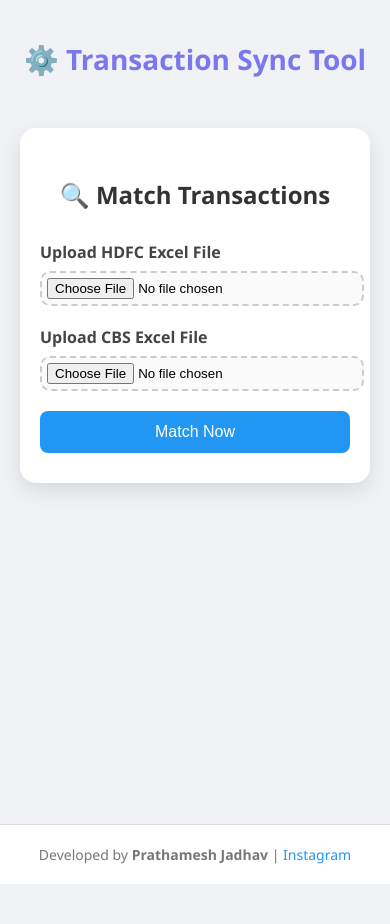
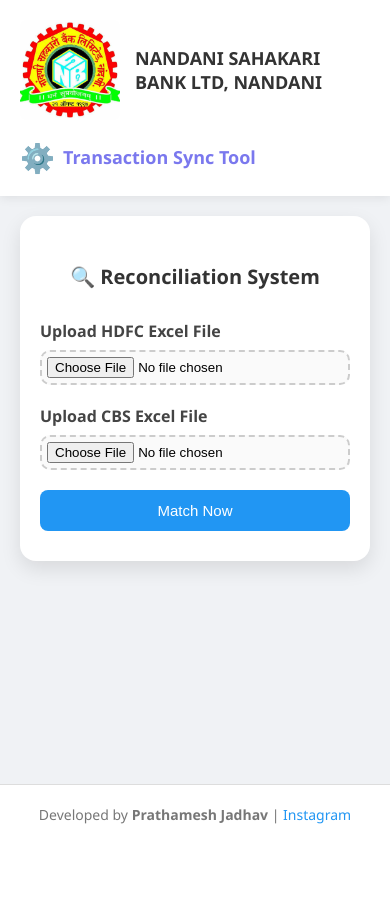
Before and after one commit to PrathameshJadhav30/Smart-Bank-Transaction-Matcher, a Flask app: page / in a window 390 px wide. After the commit the page ends 824 px from the top, so only its background shows below. Run offline with Flask 2, Linux system fonts and the light colour scheme.

Commit message:
Smart Transaction Matcher

```diff
--- a/templates/index.html
+++ b/templates/index.html
@@ -1,25 +1,65 @@
 <!DOCTYPE html>
 <html lang="en">
 <head>
-    <meta charset="UTF-8">
+  <meta charset="UTF-8" />
   <title>Transaction Sync Tool</title>
+  <meta name="viewport" content="width=device-width, initial-scale=1.0" />
   <style>
+    * {
+      box-sizing: border-box;
+    }
+
     body {
       font-family: 'Segoe UI', Tahoma, Geneva, Verdana, sans-serif;
       background-color: #f0f2f5;
       margin: 0;
-            padding: 40px 0;
+      padding: 0;
       display: flex;
       flex-direction: column;
       min-height: 100vh;
     }
 
     .header {
-            text-align: center;
+      background-color: #ffffff;
+      display: flex;
+      justify-content: space-between;
+      align-items: center;
+      padding: 20px 30px;
+      box-shadow: 0 2px 10px rgba(0, 0, 0, 0.08);
+      flex-wrap: wrap;
+    }
+
+    .bank-info {
+      display: flex;
+      align-items: center;
+      gap: 15px;
+    }
+
+    .bank-logo {
+      width: 100px;
+      height: 100px;
+      object-fit: contain;
+      border-radius: 8px;
+    }
+
+    .bank-name {
+      font-size: 20px;
+      font-weight: bold;
+      color: #333;
+    }
+
+    .tool-name {
+      font-size: 22px;
+      font-weight: 700;
+      color: #7a78ee;
+      margin-top: 8px;
+      display: flex;
+      align-items: center;
+      gap: 8px;
+    }
+
+    .tool-name .icon {
       font-size: 28px;
-            font-weight: bold;
-            color: #7a78ee;
-            margin-bottom: 30px;
     }
 
     .container {
@@ -28,7 +68,7 @@
       border-radius: 16px;
       box-shadow: 0 8px 20px rgba(0, 0, 0, 0.1);
       max-width: 500px;
-            margin: auto;
+      margin: 40px auto;
       transition: transform 0.3s ease;
     }
 
@@ -101,25 +141,60 @@
     }
 
     @media (max-width: 600px) {
+      .header {
+        flex-direction: column;
+        align-items: flex-start;
+        gap: 10px;
+        padding: 20px;
+      }
+
+      .tool-name {
+        align-self: flex-end;
+        font-size: 18px;
+        text-align: right;
+        width: 100%;
+      }
+
+      .bank-name {
+        font-size: 18px;
+      }
+
       .container {
         margin: 20px;
         padding: 30px 20px;
+      }
+
+      h2 {
+        font-size: 20px;
+      }
+
+      button {
+        font-size: 15px;
       }
     }
   </style>
 </head>
 <body>
 
-    <div class="header">⚙️ Transaction Sync Tool</div>
+  <div class="header">
+    <div class="bank-info">
+      <img src="{{ url_for('static', filename='bank-logo.jpg') }}" alt="Bank Logo" class="bank-logo" />
+      <div class="bank-name">NANDANI SAHAKARI BANK LTD, NANDANI</div>
+    </div>
+    <div class="tool-name">
+      <span class="icon">⚙️</span>
+      <span>Transaction Sync Tool</span>
+    </div>
+  </div>
 
   <div class="container">
-        <h2>🔍 Match Transactions</h2>
+    <h2>🔍 Reconciliation System</h2>
     <form method="POST" action="/match" enctype="multipart/form-data">
       <label for="hdfc_file">Upload HDFC Excel File</label>
-            <input type="file" id="hdfc_file" name="hdfc_file" required>
+      <input type="file" id="hdfc_file" name="hdfc_file" required />
 
       <label for="cbs_file">Upload CBS Excel File</label>
-            <input type="file" id="cbs_file" name="cbs_file" required>
+      <input type="file" id="cbs_file" name="cbs_file" required />
 
       <button type="submit">Match Now</button>
     </form>
```
Also changed, not shown: static/styles.css (deleted, +0 -51 lines), templates/results.html (+59 -6 lines), static/bank-logo.jpg (added), 1 other file. Lines whose indentation alone changed are shown as unchanged.
